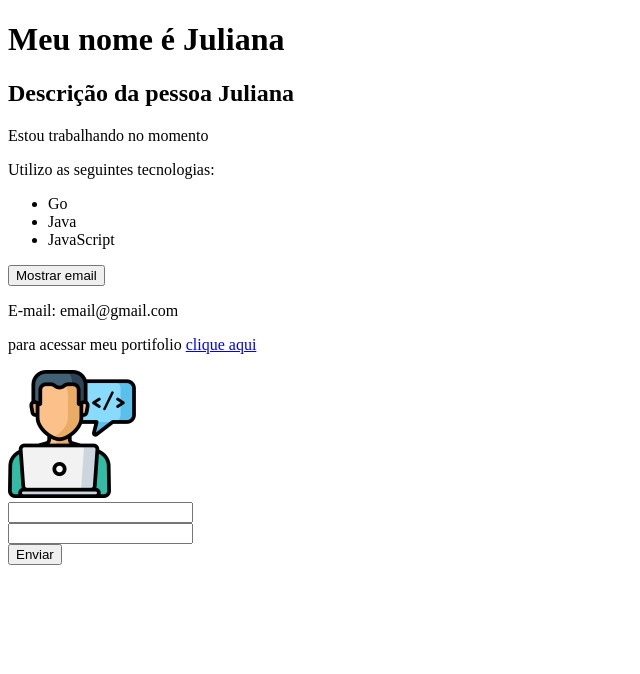
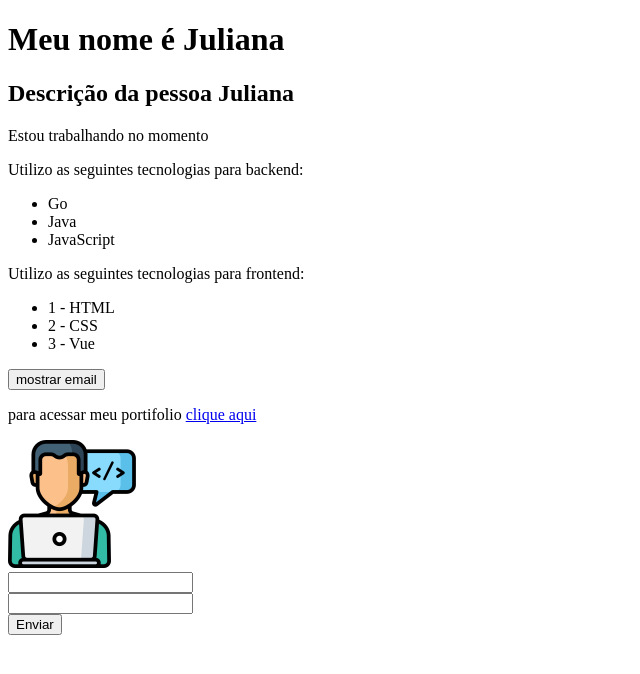
Before and after one commit to j-ordep/curso-vue, a Vue app: page / in a window 1280 px wide. Shown: the top 674 px of the page, without its empty margins (0-640 px from the left). Built offline with nearby package versions, Linux system fonts and the light colour scheme.

Commit message:
feat: add v-for - Info

```diff
--- a/src/components/Info.vue
+++ b/src/components/Info.vue
@@ -2,17 +2,21 @@
   <div>
     <p v-if="esta_trabalhando">Estou trabalhando no momento</p>
     <p v-else>Estou em busca de uma oportunidade de emprego</p>
-    <p>Utilizo as seguintes tecnologias:</p>
+    <p>Utilizo as seguintes tecnologias para backend:</p>
     <ul>
-      <li>Go</li>
-      <li>Java</li>
-      <li>JavaScript</li>
+      <li v-for="(technology, index) in backend_technologies" v-bind:key="index">{{ technology }}</li>
+    </ul>
+    <p>Utilizo as seguintes tecnologias para frontend:</p>
+    <ul>
+      <li v-for="technology in frontend_technologies">
+        {{ technology.id}} - {{ technology.language }}
+      </li>
     </ul>
     <div>
-      <button @click="showEmail">Mostrar email</button>
+      <button @click="showEmail">{{ bnt_text }}</button>
     </div>
     <p v-show="mostrar_email">E-mail: {{ email }}</p>
-    <p>para acessar meu portifolio <a v-bind:href="meu_link" target="_blank">clique aqui</a></p>
+    <p class="teste">para acessar meu portifolio <a v-bind:href="meu_link" target="_blank">clique aqui</a></p>
   </div>
 
   <Picture/>
@@ -29,16 +33,35 @@ export default {
   data() {
     return {
       esta_trabalhando: true,
-      mostrar_email: true,
+      mostrar_email: false,
       email: "email@gmail.com",
       meu_link: "http://google.com",
+      bnt_text: "mostrar email",
+      backend_technologies: ["Go", "Java", "JavaScript"],
+      frontend_technologies: [
+        {id: 1, language: "HTML"},
+        {id: 2, language: "CSS"},
+        {id: 3, language: "Vue"},
+      ]
     }
   },
   methods: {
     showEmail() {
-        this.mostrar_email = !this.mostrar_email
+      this.mostrar_email = !this.mostrar_email
+      if (this.mostrar_email == false) {
+          this.bnt_text = "mostrar email"
+      } else {
+          this.bnt_text = "esconder email"
+        }
     }
   },
 
 }
 </script>
+
+<!-- não recomendado pois gera bagunça -->
+<style>
+.teste-pai {
+  color: aqua;
+}
+</style>
```
